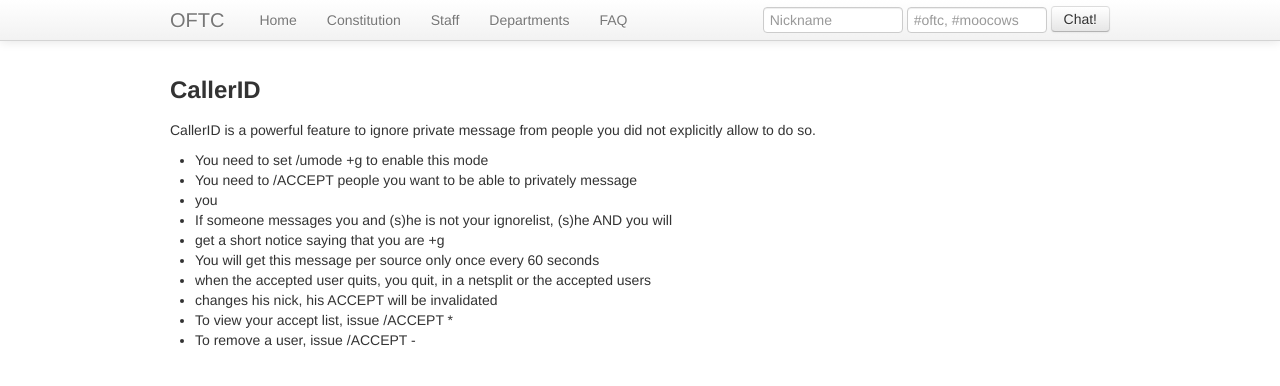
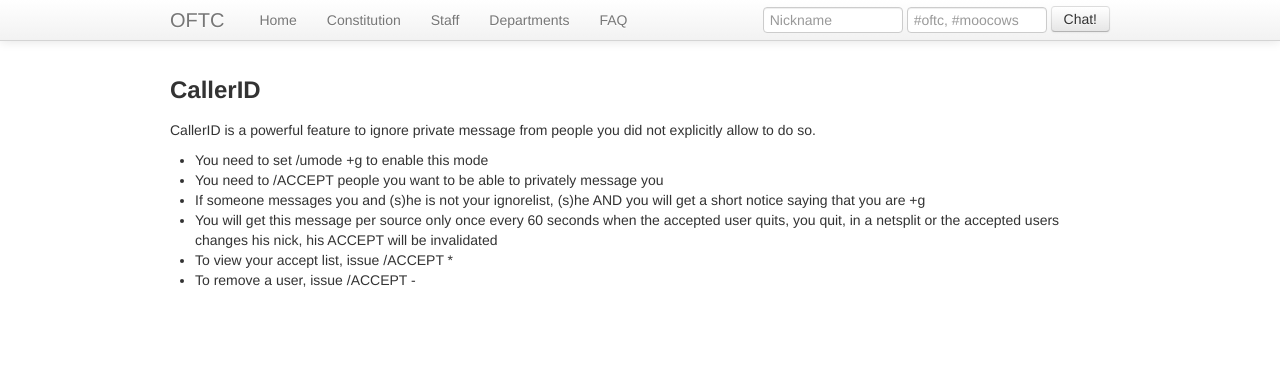
Before and after one commit to oftc/oftc-web, a Jekyll site: the page built from CallerId.md, in a window 1280 px wide. Shown: the top 386 px of the page. Built offline with Jekyll 4.4.1, drawn with Linux system fonts in a browser that asks for light colours.

```diff
--- a/CallerId.md
+++ b/CallerId.md
@@ -9,12 +9,8 @@ CallerID is a powerful feature to ignore private message from people you did not
 explicitly allow to do so.
 
  * You need to set /umode +g to enable this mode
- * You need to /ACCEPT <nick> people you want to be able to privately message
- * you
- * If someone messages you and (s)he is not your ignorelist, (s)he AND you will
- * get a short notice saying that you are +g
- * You will get this message per source only once every 60 seconds
- * when the accepted user quits, you quit, in a netsplit or the accepted users
- * changes his nick, his ACCEPT will be invalidated
+ * You need to /ACCEPT <nick> people you want to be able to privately message you
+ * If someone messages you and (s)he is not your ignorelist, (s)he AND you will get a short notice saying that you are +g
+ * You will get this message per source only once every 60 seconds when the accepted user quits, you quit, in a netsplit or the accepted users changes his nick, his ACCEPT will be invalidated
  * To view your accept list, issue /ACCEPT *
  * To remove a user, issue /ACCEPT -<nick>
```
